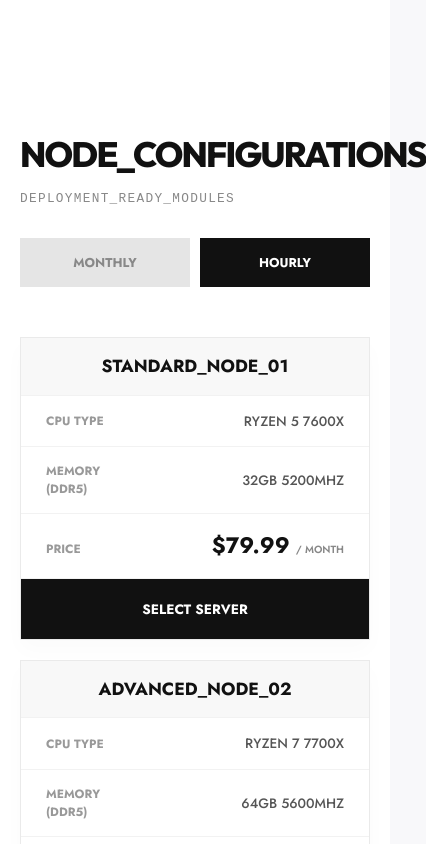
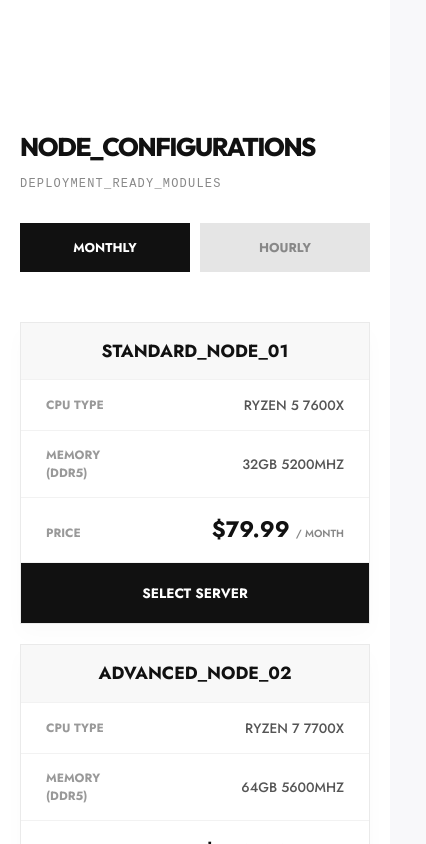
Before and after one commit to souiiii/Bytenia, a React (Vite) app: page /servers/fiveM in a window 390 px wide. Shown: the part 1660-2504 px from the top of the page, 426 px wide, since content can reach past the window. Built offline with nearby package versions, Linux system fonts and the light colour scheme; what react-world-flags would draw is missing.

Commit message:
feat: add FiveM node configurations table and CTA section components

```diff
--- a/src/components/FiveMCTA/FiveMCTA.css
+++ b/src/components/FiveMCTA/FiveMCTA.css
@@ -1,33 +1,36 @@
 .fivem-cta-section {
   position: relative;
   width: 100%;
-  padding: 100px 0;
-  background-color: #ffffff; /* Clean page background */
-  display: flex;
-  justify-content: center;
-  align-items: center;
+  padding: 100px 0 0px 0; /* Removed bottom padding */
+  background-color: #fff;
+  display: block;
+  overflow: hidden; /* Ensure the infinite bar doesn't break horizontal scroll */
+}
+
+/* Ensure container handles relative positioning for the infinite bar */
+.fivem-cta-section .container {
+  position: relative;
 }
 
 /* Infinite stretching horizontal black bar */
-.fivem-cta-section::before {
-  content: '';
+.fivem-cta-section .container::before {
+  content: "";
   position: absolute;
   top: 50%;
-  left: 0;
-  right: 0;
-  height: 65%; /* Shorter than the main box */
+  left: -50vw; /* Stretch out past the container */
+  right: -50vw;
+  height: 80%;
   transform: translateY(-50%);
   background-color: #050505;
   z-index: 1;
 }
 
-/* The actual central CTA card */
 .fivem-cta-box {
   position: relative;
   width: 100%;
-  max-width: 1100px;
+  max-width: 1200px;
   margin: 0 auto;
-  padding: 120px 40px;
+  padding: 80px 40px;
   background-color: #050505;
   z-index: 2; /* Sits above the infinite bar */
   overflow: hidden;
@@ -40,7 +43,7 @@
 /* Geometric corner cutouts mimicking the image background */
 .fivem-cta-box::before,
 .fivem-cta-box::after {
-  content: '';
+  content: "";
   position: absolute;
   top: 0;
   bottom: 0;
@@ -100,7 +103,7 @@
 .fivem-cta-btn:hover {
   background-color: #ffffff;
   transform: translateY(-2px);
-  box-shadow: 0 10px 20px rgba(0,0,0,0.4);
+  box-shadow: 0 10px 20px rgba(0, 0, 0, 0.4);
 }
 
 /* Responsive constraints */
--- a/src/components/FiveMNodeConfigurations/FiveMNodeConfigurations.css
+++ b/src/components/FiveMNodeConfigurations/FiveMNodeConfigurations.css
@@ -156,6 +156,10 @@
     gap: 30px;
   }
 
+  .node-conf-titles h2 {
+    font-size: 1.8rem;
+  }
+
   .node-conf-toggles {
     width: 100%;
   }
@@ -233,3 +237,15 @@
     background-color: #000;
   }
 }
+
+@media (max-width: 450px) {
+  .node-conf-titles h2 {
+    font-size: 1.6rem;
+    overflow-wrap: break-word;
+    word-break: break-word; /* Failsafe against extremely narrow viewports */
+  }
+
+  .node-conf-titles p {
+    font-size: 0.75rem;
+  }
+}
--- a/src/components/FiveMNodeConfigurations/FiveMNodeConfigurations.jsx
+++ b/src/components/FiveMNodeConfigurations/FiveMNodeConfigurations.jsx
@@ -1,15 +1,16 @@
-import React from 'react';
+import React, { useState } from 'react';
 import './FiveMNodeConfigurations.css';
 
 const nodes = [
-  { id: 'STANDARD_NODE_01', cpu: 'RYZEN 5 7600X', ram: '32GB 5200MHZ', price: '79.99' },
-  { id: 'ADVANCED_NODE_02', cpu: 'RYZEN 7 7700X', ram: '64GB 5600MHZ', price: '119.99' },
-  { id: 'EXTREME_NODE_03', cpu: 'RYZEN 9 7950X', ram: '128GB 5600MHZ', price: '189.99' },
-  { id: 'ELITE_NODE_04', cpu: 'INTEL I9 14900K', ram: '128GB 6000MHZ', price: '209.99' },
-  { id: 'CUSTOM_NODE_XX', cpu: 'DUAL EPYC 9654', ram: '256GB ECC', price: '499.99' }
+  { id: 'STANDARD_NODE_01', cpu: 'RYZEN 5 7600X', ram: '32GB 5200MHZ', priceMonthly: '79.99', priceHourly: '0.11' },
+  { id: 'ADVANCED_NODE_02', cpu: 'RYZEN 7 7700X', ram: '64GB 5600MHZ', priceMonthly: '119.99', priceHourly: '0.16' },
+  { id: 'EXTREME_NODE_03', cpu: 'RYZEN 9 7950X', ram: '128GB 5600MHZ', priceMonthly: '189.99', priceHourly: '0.26' },
+  { id: 'ELITE_NODE_04', cpu: 'INTEL I9 14900K', ram: '128GB 6000MHZ', priceMonthly: '209.99', priceHourly: '0.29' },
+  { id: 'CUSTOM_NODE_XX', cpu: 'DUAL EPYC 9654', ram: '256GB ECC', priceMonthly: '499.99', priceHourly: '0.68' }
 ];
 
 const FiveMNodeConfigurations = () => {
+  const [billingCycle, setBillingCycle] = useState('monthly');
   return (
     <section className="node-conf-section">
       <div className="container">
@@ -20,8 +21,18 @@ const FiveMNodeConfigurations = () => {
             <p>DEPLOYMENT_READY_MODULES</p>
           </div>
           <div className="node-conf-toggles">
-            <button className="toggle-btn inactive">MONTHLY</button>
-            <button className="toggle-btn active">HOURLY</button>
+            <button
+              className={`toggle-btn ${billingCycle === 'monthly' ? 'active' : 'inactive'}`}
+              onClick={() => setBillingCycle('monthly')}
+            >
+              MONTHLY
+            </button>
+            <button
+              className={`toggle-btn ${billingCycle === 'hourly' ? 'active' : 'inactive'}`}
+              onClick={() => setBillingCycle('hourly')}
+            >
+              HOURLY
+            </button>
           </div>
         </div>
 
@@ -52,8 +63,12 @@ const FiveMNodeConfigurations = () => {
                 <div className="node-col price-col">
                   <span className="mobile-label">PRICE</span>
                   <div className="price-wrapper">
-                    <span className="price-val">${node.price}</span>
-                    <span className="price-per">/ MONTH</span>
+                    <span className="price-val">
+                      ${billingCycle === 'monthly' ? node.priceMonthly : node.priceHourly}
+                    </span>
+                    <span className="price-per">
+                      / {billingCycle === 'monthly' ? 'MONTH' : 'HOUR'}
+                    </span>
                   </div>
                 </div>
 
```
